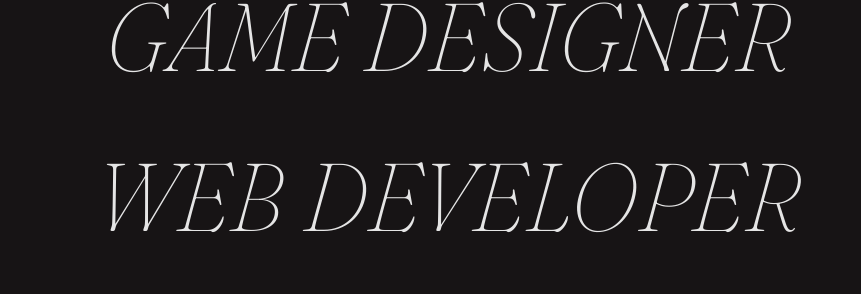
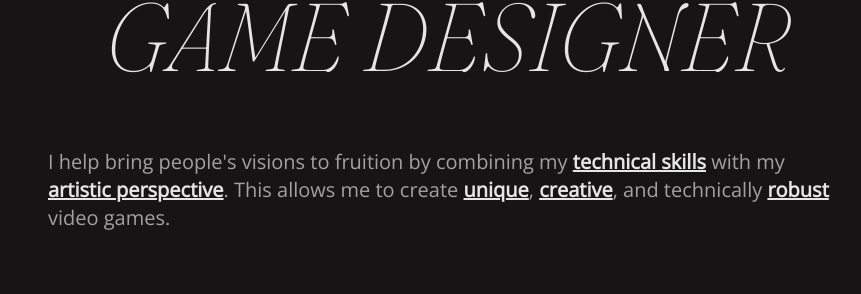
Before and after one commit to vpmattei/vinicius_mattei_portfolio, a Next.js app: page / in a window 1280 px wide. Shown: the part 1000-1294 px from the top of the page, without its empty margins (192-1053 px from the left). Built offline with nearby package versions, Linux system fonts and the light colour scheme.

Commit message:
Removed Web Developer as a title in landing page

```diff
--- a/app/page.tsx
+++ b/app/page.tsx
@@ -24,9 +24,6 @@ export default function Page() {
         </p>
         <p className="title font-fraunces-thin-i text-5xl md:text-7xl lg:text-8xl text-center fade-in-element opacity-0">
           GAME DESIGNER
-        </p>
-        <p className="title font-fraunces-thin-i text-5xl md:text-7xl lg:text-8xl text-center fade-in-element opacity-0">
-          WEB DEVELOPER
         </p>
         <p className="max-w-[50rem] min-w-[18rem] mx-8 md:text-xl fade-in-element opacity-0">
           I help bring people's visions to fruition by combining my{" "}
```
